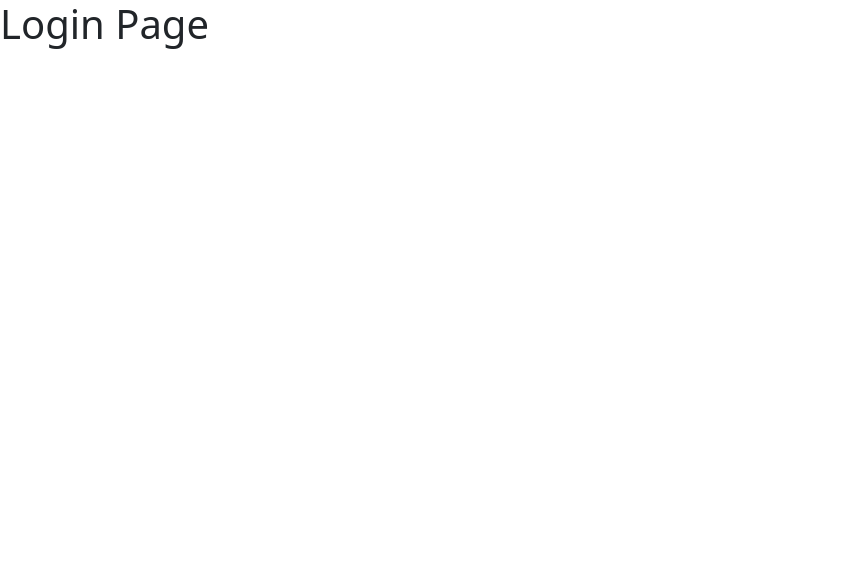
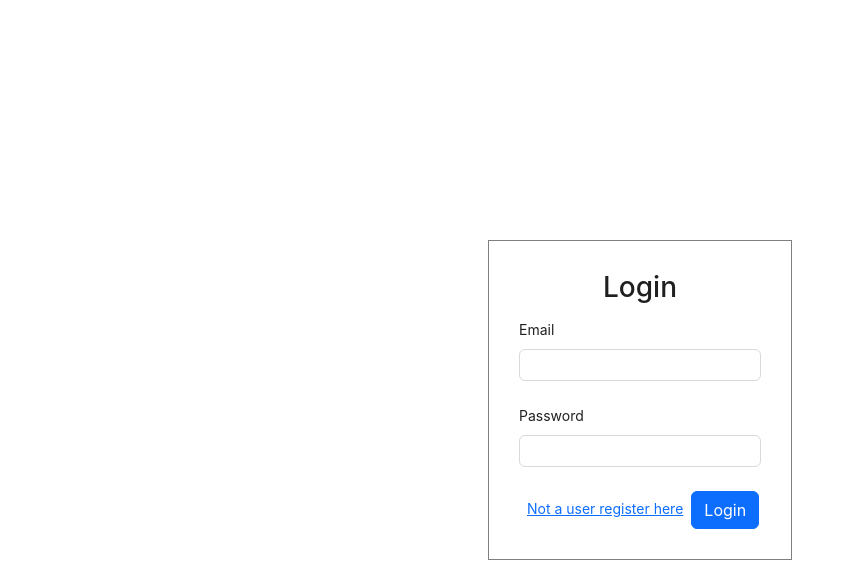
Before and after one commit to NayakYadav1/Appointment-System, a React (Create React App) app in the folder client/: page /login in a window 1280 px wide. Shown: the top 568 px of the page, without its empty margins (0-852 px from the left). Built offline with nearby package versions, Linux system fonts and the light colour scheme.

Commit message:
Login Page and setup of concurrently

```diff
--- a/client/package.json
+++ b/client/package.json
@@ -1,5 +1,6 @@
 {
   "name": "client",
+  "proxy": "http://localhost:5000",
   "version": "0.1.0",
   "private": true,
   "dependencies": {
--- a/client/src/pages/Login.jsx
+++ b/client/src/pages/Login.jsx
@@ -1,11 +1,40 @@
-import React from 'react'
+import React from "react";
+import '../styles/RegisterStyles.css'
+import { Button, Form, Input } from 'antd'
+import { Link } from 'react-router-dom'
 
 const Login = () => {
+
+  // Form Handler
+  const onfinishHandler = (values) => {
+    console.log(values);
+  }
+
   return (
-    <div>
-        <h1>Login Page</h1>
-    </div>
-  )
-}
+    <>
+      <div className="form-container">
+        <Form
+          layout="vertical"
+          onFinish={onfinishHandler}
+          className="register-form"
+        >
+          <h3 className="text-center">Login</h3>
+          <Form.Item label="Email" name="email">
+            <Input type="Email" required />
+          </Form.Item>
+          <Form.Item label="Password" name="password">
+            <Input type="password" required />
+          </Form.Item>
+          <Link to="/register" className="m-2">
+            Not a user register here
+          </Link>
+          <button className="btn btn-primary" type="submit">
+            Login
+          </button>
+        </Form>
+      </div>
+    </>
+  );
+};
 
-export default Login
+export default Login;
--- a/client/src/pages/Register.jsx
+++ b/client/src/pages/Register.jsx
@@ -5,8 +5,6 @@
 // import Form from 'antd/es/form/Form'
 
 const Register = () => {
-
-
 
   // Form Handler
   const onfinishHandler = (values) => {
--- a/client/src/styles/RegisterStyles.css
+++ b/client/src/styles/RegisterStyles.css
@@ -8,5 +8,4 @@
 .register-form {
     border: 1px solid gray;
     padding: 30px;
-    width: 30%;
 }
--- a/package.json
+++ b/package.json
@@ -6,7 +6,9 @@
   "scripts": {
     "test": "echo \"Error: no test specified\" && exit 1",
     "start": "node server.js",
-    "server": "nodemon server.js"
+    "server": "nodemon server.js",
+    "client": "npm start --prefix ./client",
+    "dev": "concurrently \"npm run server\" \npm run client"
   },
   "keywords": [],
   "author": "",
@@ -14,6 +16,7 @@
   "dependencies": {
     "bcryptjs": "^2.4.3",
     "colors": "^1.4.0",
+    "concurrently": "^9.1.0",
     "dotenv": "^16.4.7",
     "express": "^4.21.2",
     "jsonwebtoken": "^9.0.2",
```
Also changed, not shown: 1 other file (tests, documents, lock files or other folders).
